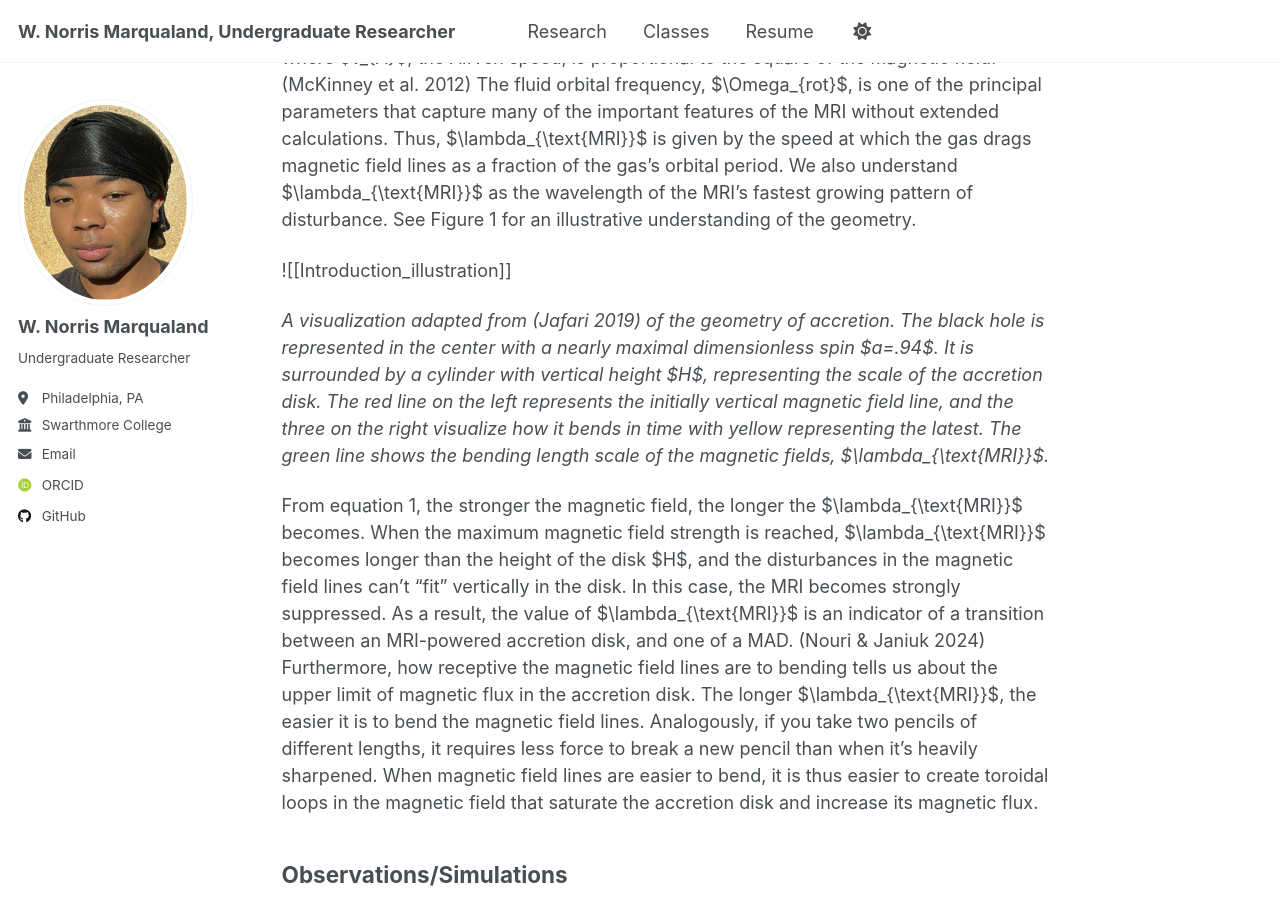
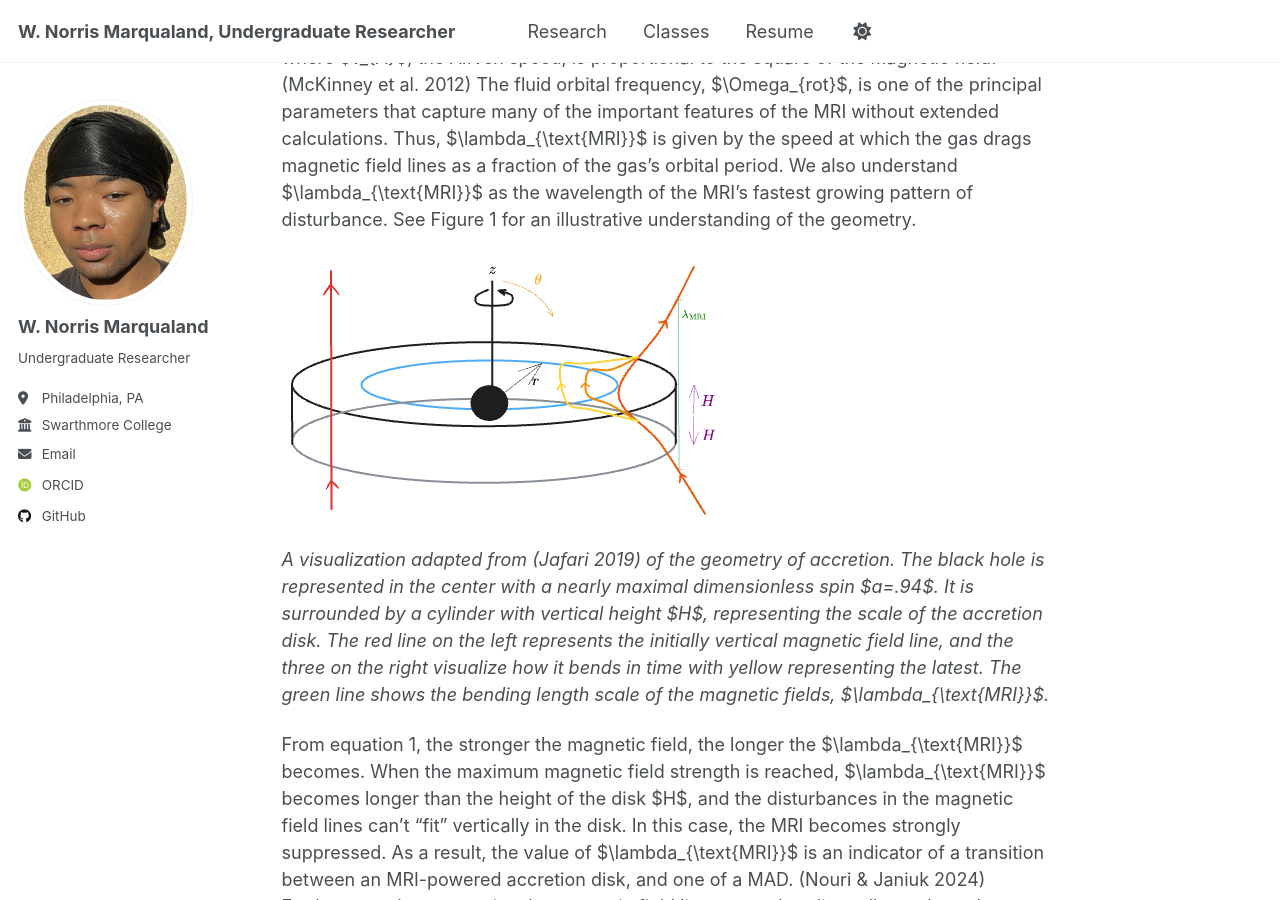
Before and after one commit to mnorris12/mnorris12.github.io, a Jekyll site: the page built from _pages/Research.md, in a window 1280 px wide and 900 px high, scrolled down 1858 px. Built offline with Jekyll 4.4.1, drawn with Linux system fonts in a browser that asks for light colours; some web fonts are replaced; a script that is not in the unit is left out.

Commit message:
Update Research.md

```diff
--- a/_pages/Research.md
+++ b/_pages/Research.md
@@ -37,7 +37,7 @@ $$
 
 where $v_{A}$, the Alfvén speed, is proportional to the square of the magnetic field. (McKinney et al. 2012) The fluid orbital frequency, $\Omega_{rot}$, is one of the principal parameters that capture many of the important features of the MRI without extended calculations. Thus, $\lambda_{\text{MRI}}$ is given by the speed at which the gas drags magnetic field lines as a fraction of the gas’s orbital period. We also understand $\lambda_{\text{MRI}}$ as the wavelength of the MRI's fastest growing pattern of disturbance. See Figure 1 for an illustrative understanding of the geometry.
 
-![[Introduction_illustration]]
+![Introduction_illustration]({{ base_path }}/images/Introduction_illustration.png)
 
 *A visualization adapted from (Jafari 2019) of the geometry of accretion. The black hole is represented in the center with a nearly maximal dimensionless spin $a=.94$. It is surrounded by a cylinder with vertical height $H$, representing the scale of the accretion disk. The red line on the left represents the initially vertical magnetic field line, and the three on the right visualize how it bends in time with yellow representing the latest. The green line shows the bending length scale of the magnetic fields, $\lambda_{\text{MRI}}$.*
 
```
